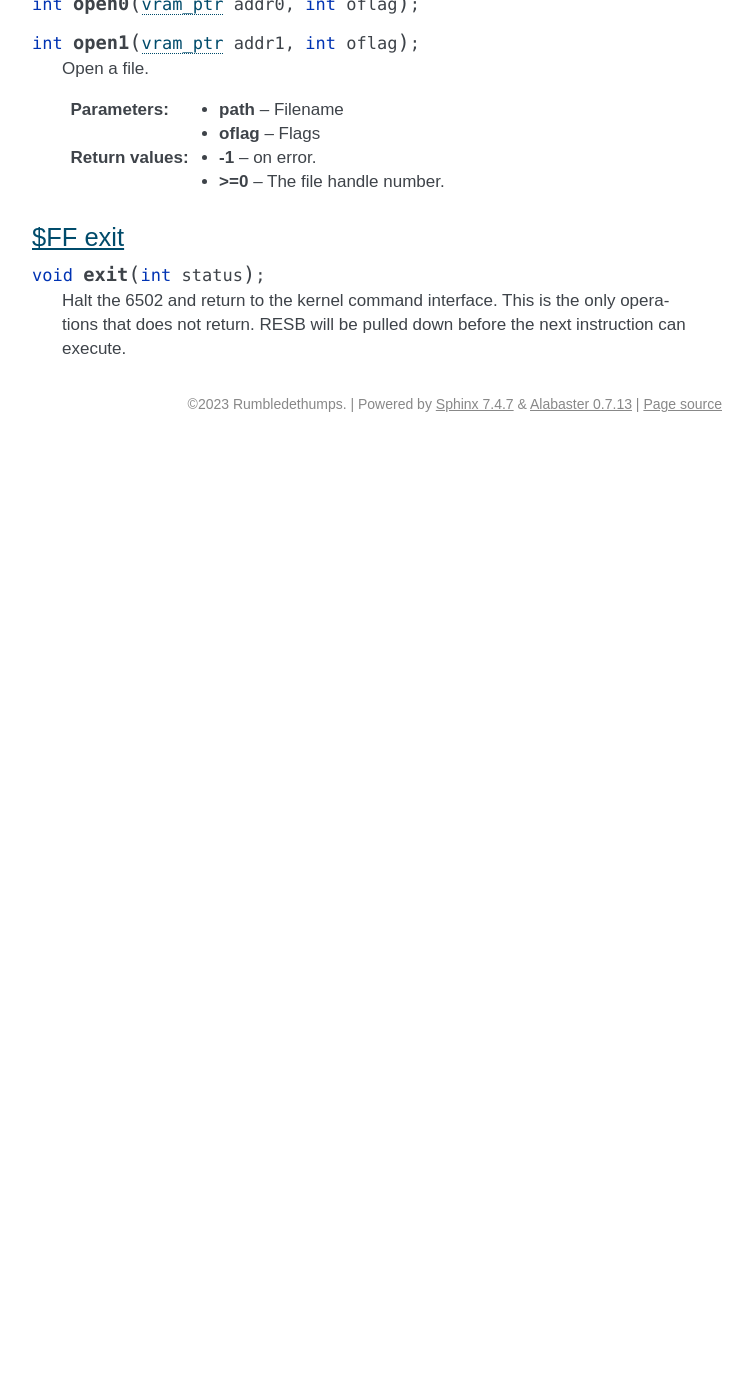
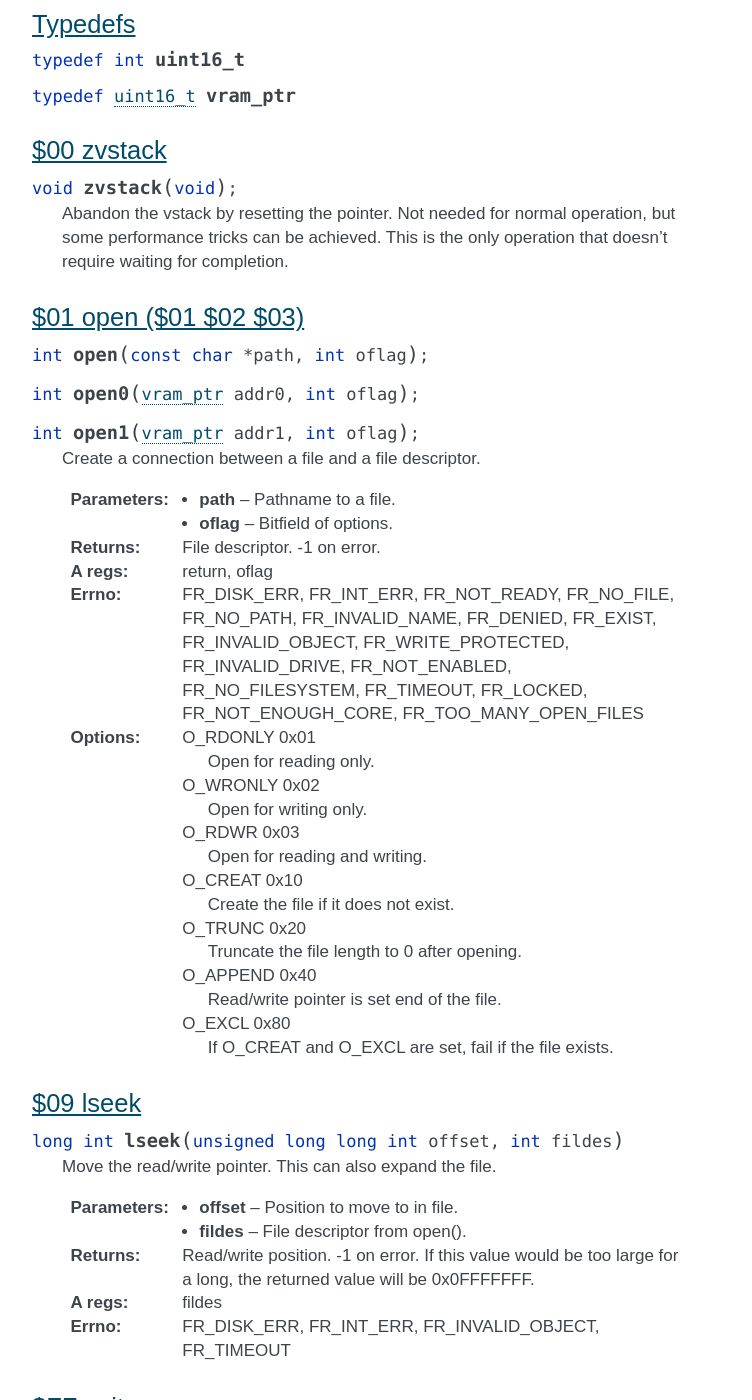
Before and after one commit to picocomputer/picocomputer.github.io, a Sphinx documentation site: the page built from docs/source/api.rst, in a window 1280 px wide and 1400 px high, scrolled down 3080 px. Shown: the whole window, without its empty margins (388-1140 px from the left). Built offline with Sphinx 7.4.7, drawn with Linux system fonts in a browser that asks for light colours; before the commit the page ends 3522 px from its top, so only the background shows below that; some of the changed text lies outside the part shown.

Commit message:
open and lseek improved

```diff
--- a/docs/source/api.rst
+++ b/docs/source/api.rst
@@ -41,7 +41,12 @@ In the never ending pursuit of saving all the clocks, it is possible to save a f
 
 Here we are required to pass a 64 bit value, perhaps for a file seek. If you're only working with 64K files, you only need 16 bits, so you only need to push the two low bytes.
 
-2.2. Bulk Data
+2.2. Shorter Integers
+---------------------
+
+Many operations can be save a few clocks by ignoring REG_X. All integers are always available as 16 bits to assist with CC65 and integer promotion. However, many operations will ignore REG_X on the register parameter and limit their return to fit in REG_A. This will be documented below as "A regs".
+
+2.3. Bulk Data
 --------------
 
 Many functions come in three flavors. These functions pass blocks of data. For example, reads and writes. They all have a "const char \*" parameter. This pointer is passed by special means. This is because the kernel can only change registers, not 6502 RAM.
@@ -61,14 +66,18 @@ These functions get their pointer from RIA_ADDR0 or RIA_ADDR1. Setting an ADDR r
 Calling these functions updates VRAM. If you're loading graphics, you can load exactly what you need right where you need it without the 6502 doing any work.
 
 
-3. Function Reference
+1. Function Reference
 =====================
 
-These C declarations will "just work" in CC65 when using the SDK. The first declaration (without numeric suffix) is the main prototype for the binary interface as described above.
+These C declarations will "just work" in CC65 when using the SDK because they have an implemention that will block and move data between 6502 RAM and the VSTACK. Two additional C functions may be provided for working with VRAM. The first declaration (without numeric suffix) is the main prototype for the binary interface as described above.
 
 Calling kernel API functions from the C SDK will will do any copying work for you and block until the operation completes. The numbered VRAM variants will use their respective RW portal and do not preserve the VRAM registers.
 
 While calling from C SDK is easy and usually fast enough, you can also use the API from C in the same way an assembly program would.
+
+Warning
+-------
+This is not stable. Expect lots of little changes.
 
 Typedefs
 --------
@@ -90,12 +99,43 @@ $01 open ($01 $02 $03)
 .. c:function:: int open0(vram_ptr addr0, int oflag);
 .. c:function:: int open1(vram_ptr addr1, int oflag);
 
-   Open a file.
+   Create a connection between a file and a file descriptor.
 
-   :param path: Filename
-   :param oflag: Flags
-   :retval -1: on error.
-   :retval >=0: The file handle number.
+   :param path: Pathname to a file.
+   :param oflag: Bitfield of options.
+   :returns: File descriptor. -1 on error.
+   :a regs: return, oflag
+   :Errno: FR_DISK_ERR, FR_INT_ERR, FR_NOT_READY, FR_NO_FILE, FR_NO_PATH, FR_INVALID_NAME, FR_DENIED, FR_EXIST, FR_INVALID_OBJECT, FR_WRITE_PROTECTED, FR_INVALID_DRIVE, FR_NOT_ENABLED, FR_NO_FILESYSTEM, FR_TIMEOUT, FR_LOCKED, FR_NOT_ENOUGH_CORE, FR_TOO_MANY_OPEN_FILES
+   :Options:
+      | O_RDONLY 0x01
+      |    Open for reading only.
+      | O_WRONLY 0x02
+      |    Open for writing only.
+      | O_RDWR 0x03
+      |    Open for reading and writing.
+      | O_CREAT 0x10
+      |    Create the file if it does not exist.
+      | O_TRUNC 0x20
+      |    Truncate the file length to 0 after opening.
+      | O_APPEND 0x40
+      |    Read/write pointer is set end of the file.
+      | O_EXCL 0x80
+      |    If O_CREAT and O_EXCL are set, fail if the file exists.
+
+
+$09 lseek
+---------
+
+.. c:function:: long int lseek(unsigned long long int offset, int fildes)
+
+   Move the read/write pointer. This can also expand the file.
+
+   :param offset: Position to move to in file.
+   :param fildes: File descriptor from open().
+   :returns: Read/write position. -1 on error. If this value would be too large for a long, the returned value will be 0x0FFFFFFF.
+   :a regs: fildes
+   :Errno: FR_DISK_ERR, FR_INT_ERR, FR_INVALID_OBJECT, FR_TIMEOUT
+
 
 $FF exit
 -----------
--- a/docs/source/index.rst
+++ b/docs/source/index.rst
@@ -8,8 +8,14 @@
 Picocomputer 6502
 =================
 
+The Picocomputer explores retro computing and game development by removing the barrier between genuine 8-bit hardware and modern devices. This is the documentation.
+
+The RP6502 chipset comes in two parts. The RP6502-RIA is an interface adapter similar to CIA, VIA, and ACIA devices. The RP6502-VGA is an optional video chip that connects to the RP6502-RIA. Both of these are simply Raspberry Pi Picos with the RP6502 firmware.
+
 RP6502 Datasheets:
 
 * :doc:`RIA Interface Adapter <ria>`
 * :doc:`VGA Graphics Processing Unit <vga>`
 * :doc:`API for 6502 Programing <api>`
+
+I use "Picocomputer 6502" to refer to the reference design. It is my hope that derivitve projects use a different name. For example, "Picocomputer VERA" or "My Dream Computer" both make it obvious it's more than the reference design.
```
Also changed, not shown: docs/source/ria.rst (+5 -6 lines).
